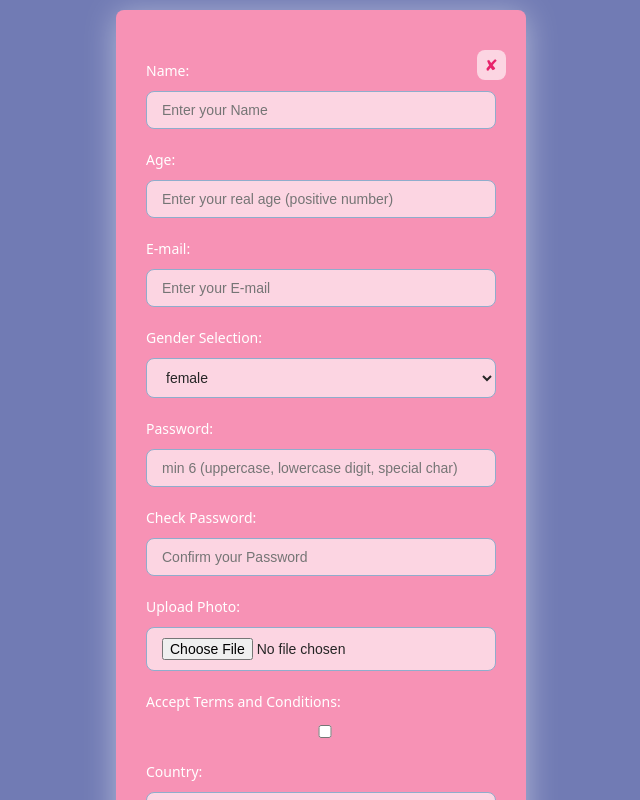
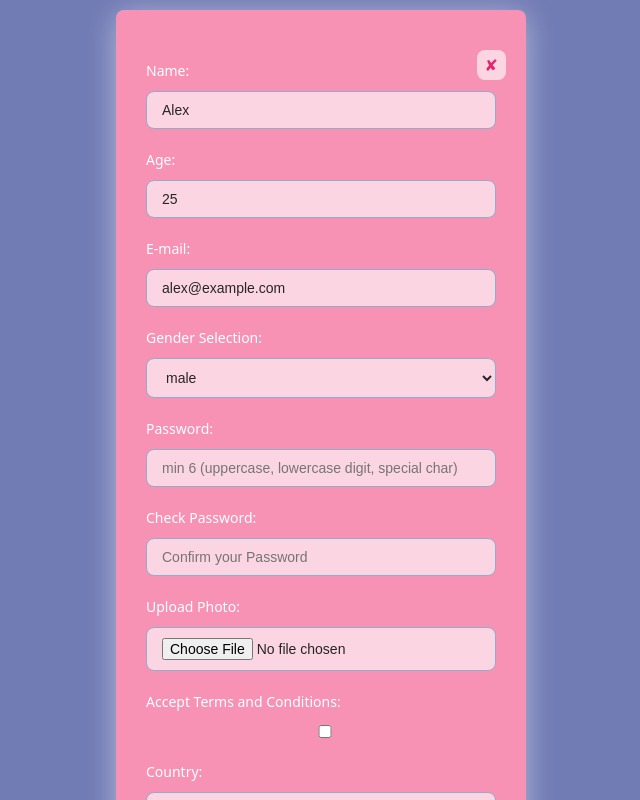
Before and after one commit to AliaksaPlh/my-react-project, a React (Vite) app: page / in a window 1280 px wide. Both pictures are taken after a click on the button "Controlled Form". Shown: the top 800 px of the page, without its empty margins (351-991 px from the left). Built offline with nearby package versions, Linux system fonts and the light colour scheme.

Commit message:
feat: add autocomplete

```diff
--- a/src/components/Forms/FormControled/Form.tsx
+++ b/src/components/Forms/FormControled/Form.tsx
@@ -11,6 +11,13 @@ export default function Form() {
     formState: { errors, isValid },
   } = useForm<FormDataFields>({
     resolver: zodResolver(schema),
+    defaultValues: {
+      name: 'Alex',
+      age: 25,
+      eMail: 'alex@example.com',
+      gender: 'male',
+      country: countries[0].code,
+    },
   });
 
   const onSubmit: SubmitHandler<FormDataFields> = async (data) => {
```
